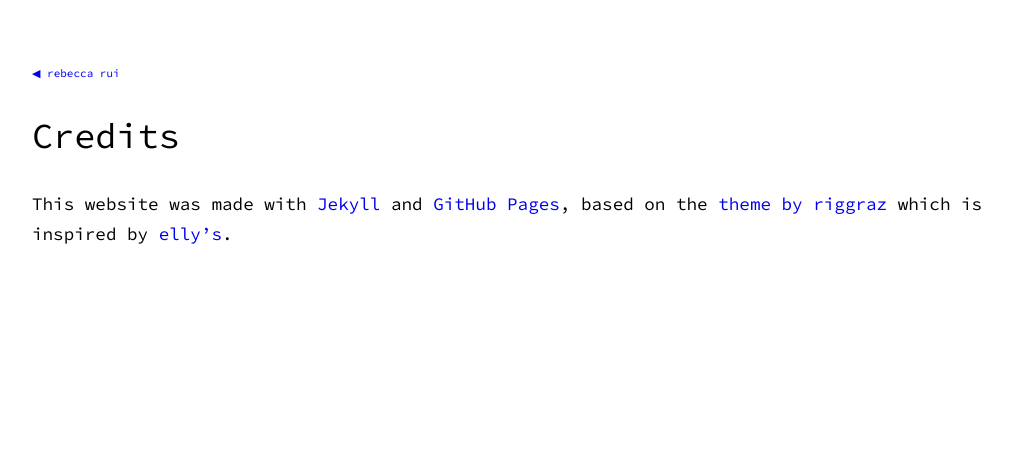
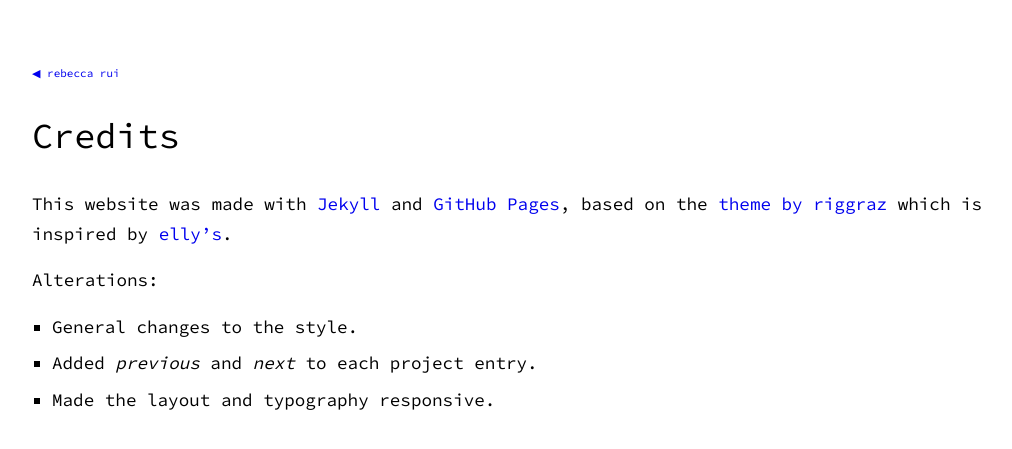
Before and after one commit to iurrrui/iurrrui.github.io, a Jekyll site: the page built from credits.md, in a window 1280 px wide. Shown: the top 449 px of the page, without its empty margins (108-1120 px from the left). Built offline with Jekyll 4.4.1, drawn with Linux system fonts in a browser that asks for light colours.

```diff
--- a/_config.yml
+++ b/_config.yml
@@ -3,7 +3,7 @@ author: rebecca rui
 # email: rebrui@tuta.io
 url: rebeccarui.online
 baseurl: ""
-description: > # description of the site (multiple lines allowed)
+description: "Digital designer, researcher, coder, and writer based in Norway and The Netherlands."
 
 permalink: /:slug.html
 favicon: "logo.png"
--- a/_sass/no-style-please.scss
+++ b/_sass/no-style-please.scss
@@ -196,6 +196,26 @@ img {
   margin-top: 60px;
 }
 
+.iframe-container {
+  position: relative;
+  overflow: hidden;
+  width: 100%;
+  padding-top: 56.25%;
+  // padding-top: 62.5%;
+  // padding-top: 66.66%;
+}
+
+.responsive-iframe {
+  border: 1px solid rgba(0, 0, 0, 0.1);
+  position: absolute;
+  top: -1px;
+  left: -1px;
+  bottom: 0;
+  right: 0;
+  width: 100%;
+  height: 100%;
+}
+
 .media-without-footnotes {
   margin-top: 55px;
   margin-bottom: 10px;
--- a/credits.md
+++ b/credits.md
@@ -4,3 +4,9 @@ title: Credits
 ---
 
 This website was made with [Jekyll](https://jekyllrb.com/docs/) and [GitHub Pages](https://pages.github.com/), based on the [theme by riggraz](https://riggraz.dev/no-style-please/) which is inspired by [elly's](http://tilde.town/~elly/).
+
+Alterations:
+
+- General changes to the style.
+- Added *previous* and *next* to each project entry.
+- Made the layout and typography responsive.
```
Also changed, not shown: _data/menu.yml (+21 -15 lines), _posts/2022-02-01-nexae-a-digital-document-system.md (added, +20 -0 lines), introduction.md (+14 -2 lines), 11 other files.
